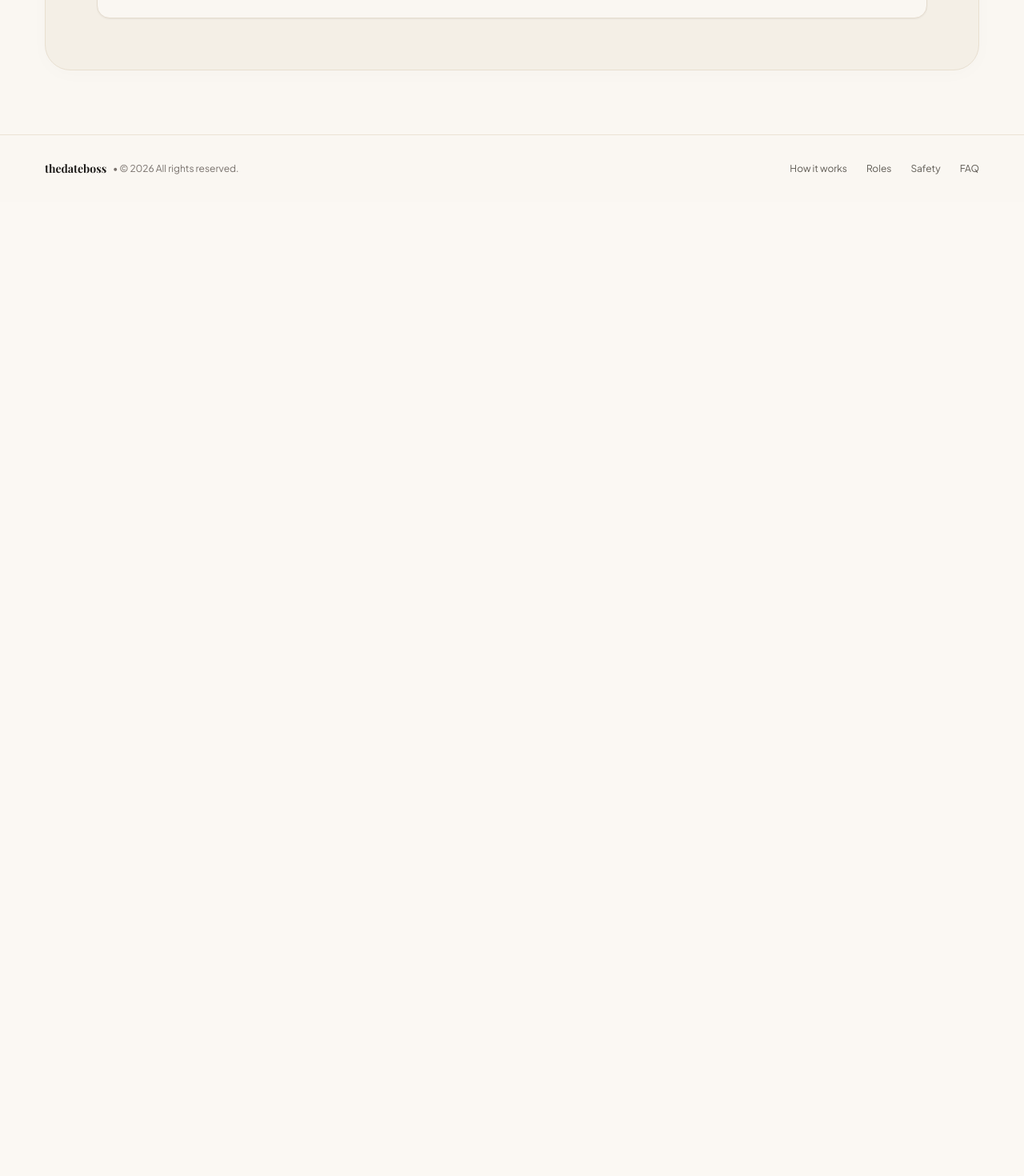
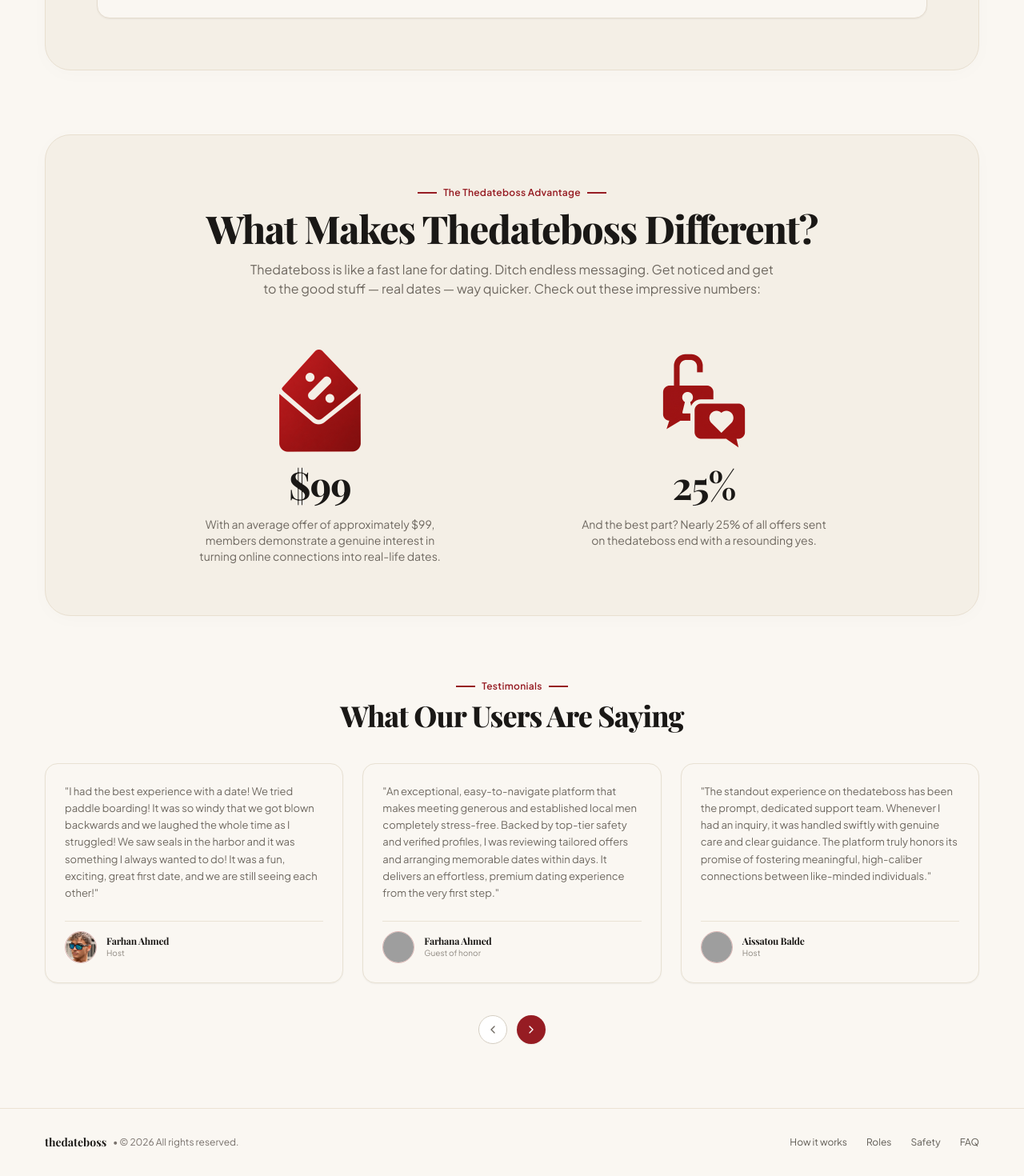
Before and after one commit to robiulsunnyemon/dateboss, a React (Vite) app in the folder frontend/: page / in a window 1280 px wide. Shown: the part 1782-3252 px from the top of the page at 80% size. Before the commit the page ends 2035 px from the top, so only its background shows below. Built offline with nearby package versions, Linux system fonts and the light colour scheme; grey boxes are pictures that could not be loaded; a web font is replaced by a local one.

Commit message:
feat: implement Section 3 Thedateboss Advantage and Section 4 Testimonials as requested

```diff
--- a/frontend/src/App.tsx
+++ b/frontend/src/App.tsx
@@ -1,5 +1,5 @@
 import React from 'react';
-import { Check } from 'lucide-react';
+import { Check, ChevronLeft, ChevronRight } from 'lucide-react';
 
 export function App() {
   return (
@@ -201,9 +201,9 @@ export function App() {
 
 
       {/* =========================================================================
-          3. "LESS CHAT. MORE CHEMISTRY." (THE HIGHLIGHTED SECTION)
+          3. "LESS CHAT. MORE CHEMISTRY." (HOW IT WORKS)
          ========================================================================= */}
-      <section id="how-it-works" className="relative z-20 max-w-[1440px] mx-auto w-full px-6 sm:px-10 lg:px-14 pb-20">
+      <section id="how-it-works" className="relative z-20 max-w-[1440px] mx-auto w-full px-6 sm:px-10 lg:px-14 pb-14 sm:pb-20">
 
         {/* Large Rounded Container Card */}
         <div className="bg-[#F4EFE6] border border-[#E8DFD0] rounded-[32px] p-8 sm:p-12 lg:p-16 shadow-[0_4px_25px_rgba(0,0,0,0.02)]">
@@ -323,7 +323,186 @@ export function App() {
 
       </section>
 
-      {/* Footer */}
+
+      {/* =========================================================================
+          4. "WHAT MAKES THEDATEBOSS DIFFERENT?" (THE THEDATEBOSS ADVANTAGE)
+         ========================================================================= */}
+      <section id="why-us" className="relative z-20 max-w-[1440px] mx-auto w-full px-6 sm:px-10 lg:px-14 pb-14 sm:pb-20">
+
+        {/* Large Rounded Container Card */}
+        <div className="bg-[#F4EFE6] border border-[#E8DFD0] rounded-[32px] p-8 sm:p-12 lg:p-16 text-center shadow-[0_4px_25px_rgba(0,0,0,0.02)]">
+
+          {/* Top Label */}
+          <div className="flex items-center justify-center gap-2 mb-3">
+            <span className="w-6 h-[1.5px] bg-[#961C23]"></span>
+            <span className="text-xs font-semibold text-[#961C23] tracking-wide">
+              The Thedateboss Advantage
+            </span>
+            <span className="w-6 h-[1.5px] bg-[#961C23]"></span>
+          </div>
+
+          {/* Section Headline */}
+          <h2 className="font-serif font-extrabold text-3xl sm:text-4xl lg:text-5xl text-[#1A1816] tracking-tight mb-4">
+            What Makes Thedateboss Different?
+          </h2>
+
+          {/* Subtitle */}
+          <p className="text-[#6E6860] text-xs sm:text-sm md:text-base leading-relaxed max-w-2xl mx-auto font-normal mb-12 lg:mb-16">
+            Thedateboss is like a fast lane for dating. Ditch endless messaging. Get noticed and get to the good stuff — real dates — way quicker. Check out these impressive numbers:
+          </p>
+
+          {/* Two Visual Graphic Metric Columns */}
+          <div className="grid grid-cols-1 md:grid-cols-2 gap-10 lg:gap-16 max-w-4xl mx-auto items-start">
+
+            {/* Column 1: $99 with Red Envelope */}
+            <div className="flex flex-col items-center text-center space-y-4">
+              <div className="w-32 h-32 flex items-center justify-center">
+                <img
+                  src="/assets/envelope-percent.png"
+                  alt="Red envelope with percentage symbol"
+                  className="w-full h-full object-contain"
+                />
+              </div>
+
+              <h3 className="font-serif font-bold text-4xl sm:text-5xl text-[#1A1816]">
+                $99
+              </h3>
+
+              <p className="text-[#6E6860] text-xs sm:text-sm leading-relaxed max-w-xs">
+                With an average offer of approximately $99, members demonstrate a genuine interest in turning online connections into real-life dates.
+              </p>
+            </div>
+
+            {/* Column 2: 25% with Red Lock Heart */}
+            <div className="flex flex-col items-center text-center space-y-4">
+              <div className="w-32 h-32 flex items-center justify-center">
+                <img
+                  src="/assets/lock-heart.png"
+                  alt="Red lock with heart speech bubble"
+                  className="w-full h-full object-contain"
+                />
+              </div>
+
+              <h3 className="font-serif font-bold text-4xl sm:text-5xl text-[#1A1816]">
+                25%
+              </h3>
+
+              <p className="text-[#6E6860] text-xs sm:text-sm leading-relaxed max-w-xs">
+                And the best part? Nearly 25% of all offers sent on thedateboss end with a resounding yes.
+              </p>
+            </div>
+
+          </div>
+
+        </div>
+
+      </section>
+
+
+      {/* =========================================================================
+          5. "WHAT OUR USERS ARE SAYING" (TESTIMONIALS)
+         ========================================================================= */}
+      <section id="reviews" className="relative z-20 max-w-[1440px] mx-auto w-full px-6 sm:px-10 lg:px-14 pb-20">
+
+        {/* Section Header */}
+        <div className="text-center mb-10 space-y-2">
+          <div className="flex items-center justify-center gap-2">
+            <span className="w-6 h-[1.5px] bg-[#961C23]"></span>
+            <span className="text-xs font-semibold text-[#961C23] tracking-wide">
+              Testimonials
+            </span>
+            <span className="w-6 h-[1.5px] bg-[#961C23]"></span>
+          </div>
+
+          <h2 className="font-serif font-extrabold text-3xl sm:text-4xl text-[#1A1816] tracking-tight">
+            What Our Users Are Saying
+          </h2>
+        </div>
+
+        {/* 3 Testimonial Cards Grid */}
+        <div className="grid grid-cols-1 md:grid-cols-3 gap-6 mb-10">
+
+          {/* Card 1: Farhan Ahmed */}
+          <div className="bg-[#FAF7F2] border border-[#E8E1D3] rounded-2xl p-6 shadow-sm flex flex-col justify-between min-h-[240px]">
+            <p className="text-[#6E6860] text-xs sm:text-[13px] leading-relaxed mb-6 font-normal">
+              "I had the best experience with a date! We tried paddle boarding! It was so windy that we got blown backwards and we laughed the whole time as I struggled! We saw seals in the harbor and it was something I always wanted to do! It was a fun, exciting, great first date, and we are still seeing each other!"
+            </p>
+
+            <div className="flex items-center gap-3 pt-3 border-t border-[#EAE3D5]">
+              <img
+                src="/assets/avatar-1.png"
+                alt="Farhan Ahmed"
+                className="w-10 h-10 rounded-full object-cover border border-[#961C23]/30"
+              />
+              <div>
+                <h4 className="font-bold text-xs text-[#1A1816]">Farhan Ahmed</h4>
+                <p className="text-[10px] text-[#8E8880]">Host</p>
+              </div>
+            </div>
+          </div>
+
+          {/* Card 2: Farhana Ahmed */}
+          <div className="bg-[#FAF7F2] border border-[#E8E1D3] rounded-2xl p-6 shadow-sm flex flex-col justify-between min-h-[240px]">
+            <p className="text-[#6E6860] text-xs sm:text-[13px] leading-relaxed mb-6 font-normal">
+              "An exceptional, easy-to-navigate platform that makes meeting generous and established local men completely stress-free. Backed by top-tier safety and verified profiles, I was reviewing tailored offers and arranging memorable dates within days. It delivers an effortless, premium dating experience from the very first step."
+            </p>
+
+            <div className="flex items-center gap-3 pt-3 border-t border-[#EAE3D5]">
+              <img
+                src="https://images.unsplash.com/photo-1544005313-94ddf0286df2?w=100&auto=format&fit=crop&q=80"
+                alt="Farhana Ahmed"
+                className="w-10 h-10 rounded-full object-cover border border-[#961C23]/30"
+              />
+              <div>
+                <h4 className="font-bold text-xs text-[#1A1816]">Farhana Ahmed</h4>
+                <p className="text-[10px] text-[#8E8880]">Guest of honor</p>
+              </div>
+            </div>
+          </div>
+
+          {/* Card 3: Aissatou Balde */}
+          <div className="bg-[#FAF7F2] border border-[#E8E1D3] rounded-2xl p-6 shadow-sm flex flex-col justify-between min-h-[240px]">
+            <p className="text-[#6E6860] text-xs sm:text-[13px] leading-relaxed mb-6 font-normal">
+              "The standout experience on thedateboss has been the prompt, dedicated support team. Whenever I had an inquiry, it was handled swiftly with genuine care and clear guidance. The platform truly honors its promise of fostering meaningful, high-caliber connections between like-minded individuals."
+            </p>
+
+            <div className="flex items-center gap-3 pt-3 border-t border-[#EAE3D5]">
+              <img
+                src="https://images.unsplash.com/photo-1507003211169-0a1dd7228f2d?w=100&auto=format&fit=crop&q=80"
+                alt="Aissatou Balde"
+                className="w-10 h-10 rounded-full object-cover border border-[#961C23]/30"
+              />
+              <div>
+                <h4 className="font-bold text-xs text-[#1A1816]">Aissatou Balde</h4>
+                <p className="text-[10px] text-[#8E8880]">Host</p>
+              </div>
+            </div>
+          </div>
+
+        </div>
+
+        {/* Carousel Navigation Buttons */}
+        <div className="flex items-center justify-center gap-3">
+          <button
+            aria-label="Previous review"
+            className="w-9 h-9 rounded-full bg-white border border-[#D5CEC2] flex items-center justify-center text-[#6E6860] hover:bg-stone-50 transition-colors"
+          >
+            <ChevronLeft className="w-4 h-4" />
+          </button>
+          <button
+            aria-label="Next review"
+            className="w-9 h-9 rounded-full bg-[#961C23] text-white flex items-center justify-center hover:bg-[#7D141A] transition-colors shadow-sm"
+          >
+            <ChevronRight className="w-4 h-4" />
+          </button>
+        </div>
+
+      </section>
+
+
+      {/* =========================================================================
+          FOOTER
+         ========================================================================= */}
       <footer className="w-full border-t border-[#ECE3D4] py-8 bg-[#FAF7F2]">
         <div className="max-w-[1440px] mx-auto px-6 sm:px-10 lg:px-14 flex flex-col sm:flex-row items-center justify-between gap-4">
           <div className="flex items-center gap-2 text-xs text-stone-500">
```
Also changed, not shown: frontend/public/assets/section3-4-reference.png (added).
